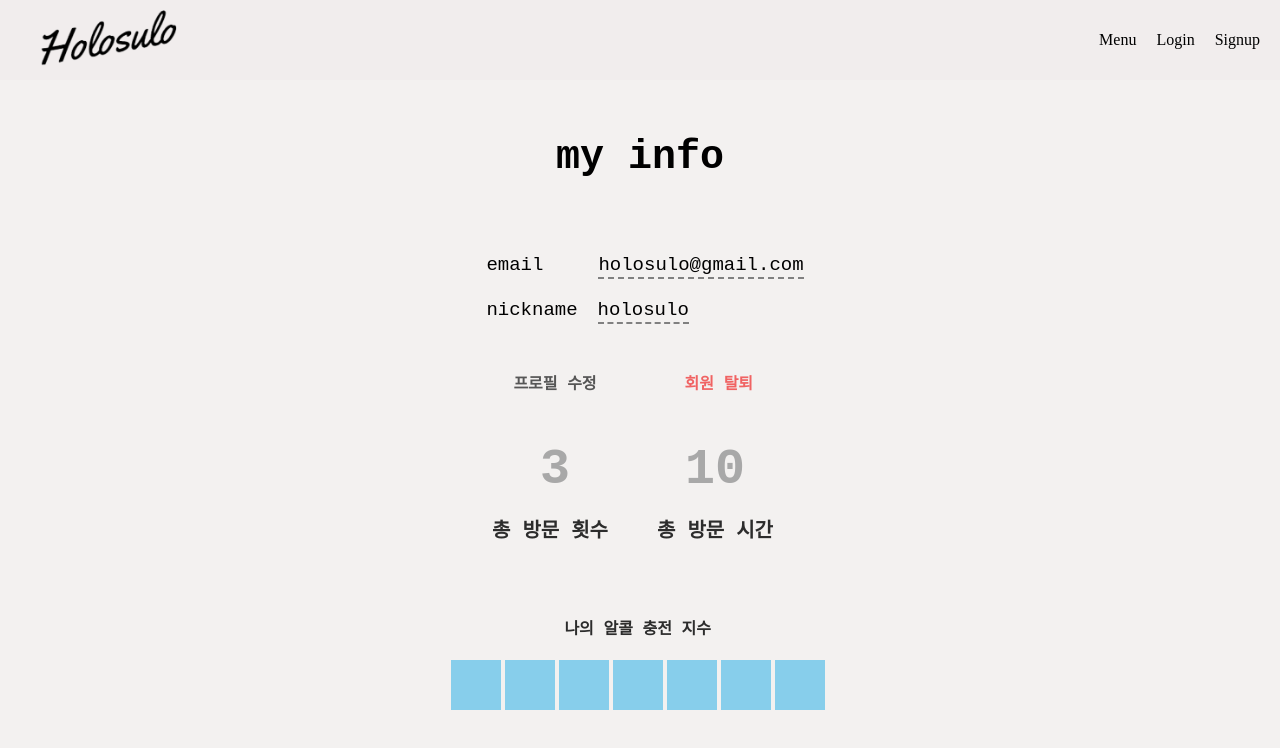
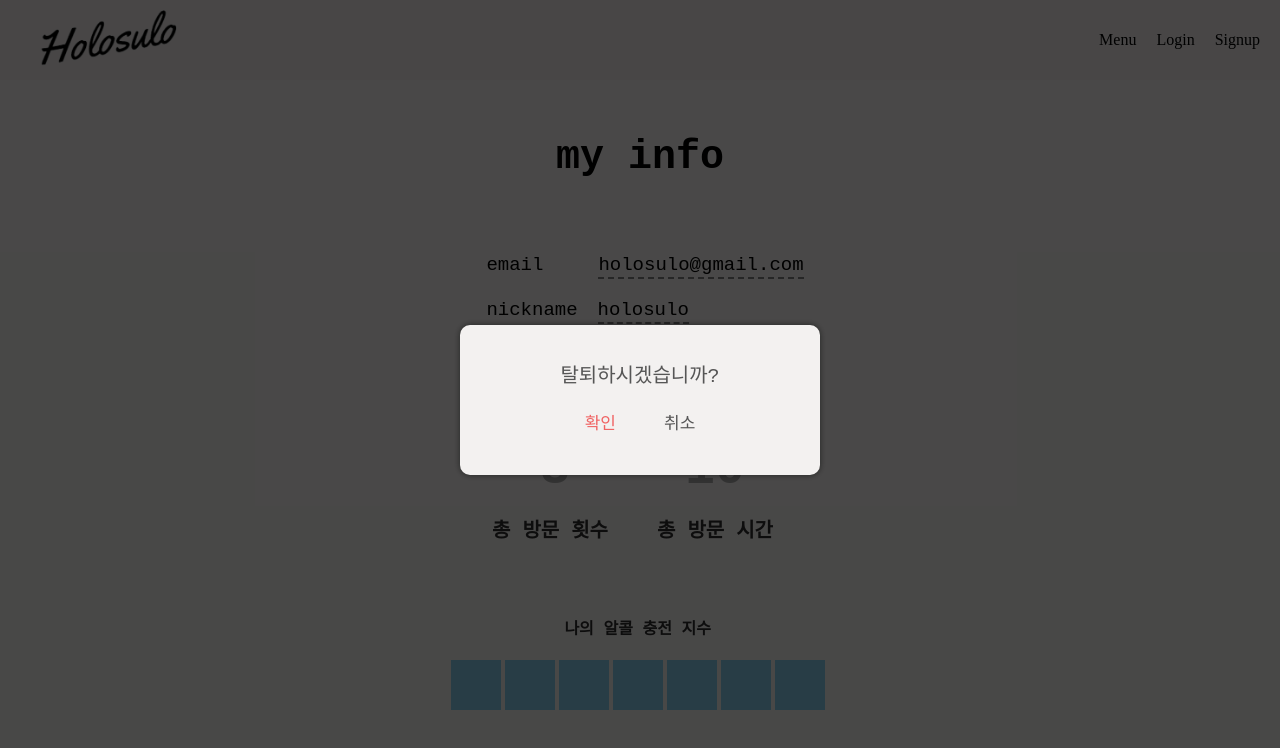
Before and after one commit to codestates/HoloSulo, a React (Create React App) app in the folder client/: page /mypage in a window 1280 px wide. Both pictures are taken after a click on the button "회원 탈퇴". Shown: the top 748 px of the page. Built offline with nearby package versions, Linux system fonts and the light colour scheme.

Commit message:
feature : mypage

```diff
--- a/client/src/components/Modal.js
+++ b/client/src/components/Modal.js
@@ -0,0 +1,132 @@
+import React from "react";
+import styled from "styled-components";
+
+function Modal({
+  className,
+  onClose,
+  maskClosable,
+  closable,
+  visible,
+  children,
+}) {
+  const onMaskClick = (e) => {
+    if (e.target === e.currentTarget) {
+      onClose(e);
+    }
+  };
+
+  const close = (e) => {
+    if (onClose) {
+      onClose(e);
+    }
+  };
+  return (
+    <>
+      <ModalOverlay visible={visible} />
+      <ModalWrapper
+        className={className}
+        onClick={maskClosable ? onMaskClick : null}
+        tabIndex="-1"
+        visible={visible}
+      >
+        <ModalInner tabIndex="0" className="modal-inner">
+          {closable && <CloseButton className="modal-close" onClick={close} />}
+          <Part>
+            <Mention>탈퇴하시겠습니까?</Mention>
+            <Compo>
+              <Confirm>확인</Confirm>
+              <Cancle className="modal-close" onClick={close}>
+                취소
+              </Cancle>
+            </Compo>
+          </Part>
+          {children}
+        </ModalInner>
+      </ModalWrapper>
+    </>
+  );
+}
+
+Modal.defaultProps = {
+  closable: true,
+  maskClosable: true,
+  visible: false,
+};
+
+const ModalWrapper = styled.div`
+  box-sizing: border-box;
+  display: ${(props) => (props.visible ? "block" : "none")};
+  position: fixed;
+  top: 0;
+  right: 0;
+  bottom: 0;
+  left: 0;
+  z-index: 1000;
+  overflow: auto;
+  outline: 0;
+`;
+
+const ModalOverlay = styled.div`
+  box-sizing: border-box;
+  display: ${(props) => (props.visible ? "block" : "none")};
+  position: fixed;
+  top: 0;
+  left: 0;
+  bottom: 0;
+  right: 0;
+  background-color: rgba(0, 0, 0, 0.7);
+  z-index: 1000;
+`;
+
+const ModalInner = styled.div`
+  box-sizing: border-box;
+  position: relative;
+  box-shadow: 0 0 6px 0 rgba(0, 0, 0, 0.5);
+  background-color: #f3f1f0;
+  border-radius: 10px;
+  width: 360px;
+  max-width: 480px;
+  top: 50%;
+  transform: translateY(-50%);
+  margin: 0 auto;
+  padding: 40px 20px;
+`;
+
+const CloseButton = styled.div`
+  cursor: pointer;
+`;
+
+const Mention = styled.div`
+  font-family: monospace;
+  color: #565656;
+  font-weight: 500;
+  font-size: 20px;
+`;
+
+const Confirm = styled.div`
+  font-family: monospace;
+  color: #f06363;
+  font-size: 17px;
+  font-weight: 500;
+  cursor: pointer;
+`;
+
+const Cancle = styled.div`
+  font-family: monospace;
+  color: #565656;
+  font-size: 17px;
+  font-weight: 500;
+  cursor: pointer;
+  margin-left: 15%;
+`;
+
+const Compo = styled.div`
+  display: flex;
+  align-items: center;
+  justify-content: center;
+  margin-top: 8%;
+`;
+
+const Part = styled.div``;
+
+export default Modal;
--- a/client/src/pages/Login.js
+++ b/client/src/pages/Login.js
@@ -150,6 +150,7 @@ export default function Login() {
     });
   };
 
+  /*
   const guestLogin = () => {
     axios
       .post(`${process.env.REACT_APP_SERVER_API}/guest`, "", {
@@ -166,6 +167,7 @@ export default function Login() {
         console.log(err);
       });
   };
+  */
 
   const handleLogin = async () => {
     const { email, password } = userInfo;
@@ -234,7 +236,7 @@ export default function Login() {
 
           <Space></Space>
           <Link to="/menu">
-            <GuestLoginbut onClick={guestLogin}>Guest Login</GuestLoginbut>
+            <GuestLoginbut>Guest Login</GuestLoginbut>
           </Link>
           <Slash>/</Slash>
           <Link to="/signup">
--- a/client/src/pages/Mypage.js
+++ b/client/src/pages/Mypage.js
@@ -2,7 +2,9 @@ import React, { useEffect, useState } from "react";
 import { Link, useHistory } from "react-router-dom";
 import styled from "styled-components";
 import axios from "axios";
+import PropTypes from "prop-types";
 import Modal from "../components/Modal";
+
 // import smallLogo from "../images/smallLogo.png";
 
 const Total = styled.div`
@@ -174,6 +176,14 @@ const Gage = styled.div`
 `;
 
 export default function Mypage() {
+  const [modalVisible, setModalVisible] = useState(false);
+  const openModal = () => {
+    setModalVisible(true);
+  };
+  const closeModal = () => {
+    setModalVisible(false);
+  };
+
   return (
     <>
       <Total>
@@ -197,7 +207,16 @@ export default function Mypage() {
           <Link to="edit">
             <Editbut>프로필 수정</Editbut>
           </Link>
-          <Resignbut>회원 탈퇴</Resignbut>
+
+          <Resignbut onClick={openModal}>회원 탈퇴</Resignbut>
+          {modalVisible && (
+            <Modal
+              visible={modalVisible}
+              closable={true}
+              maskClosable={true}
+              onClose={closeModal}
+            ></Modal>
+          )}
         </Part2>
 
         <Space></Space>
```
